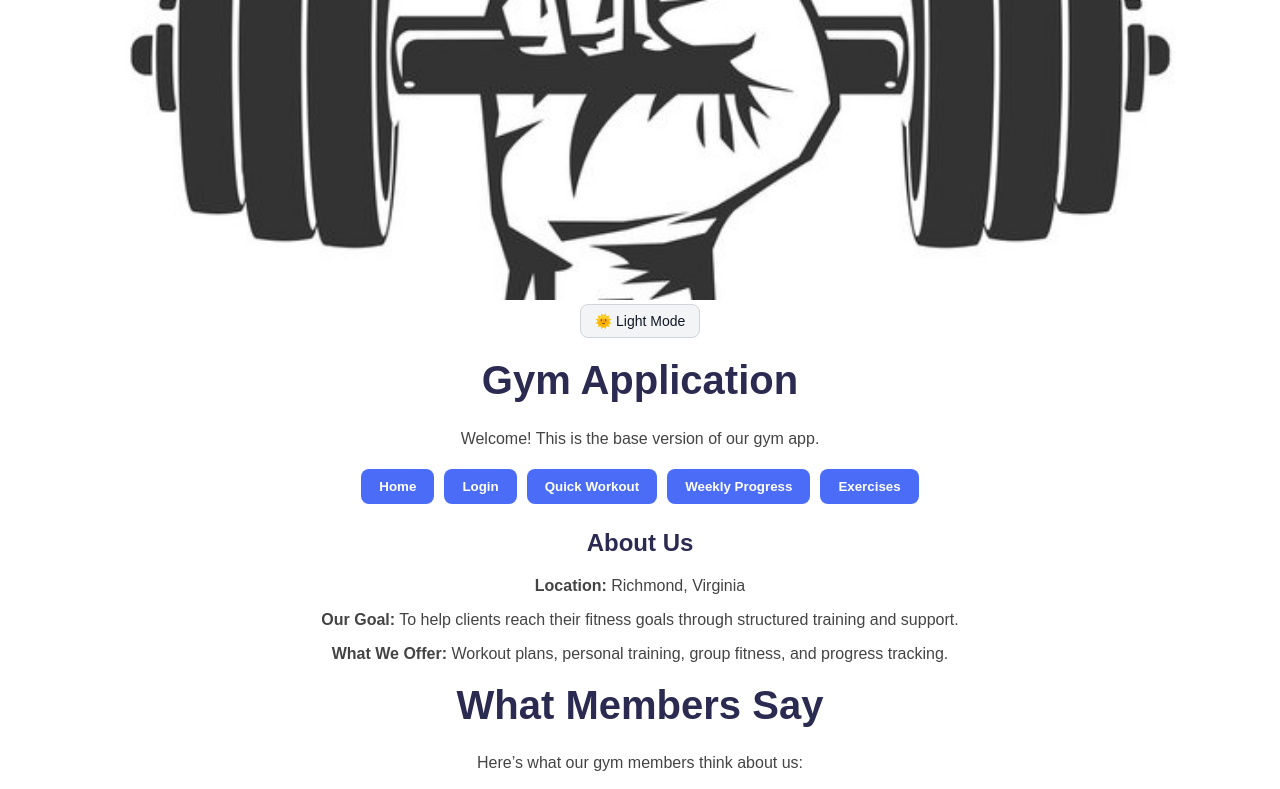
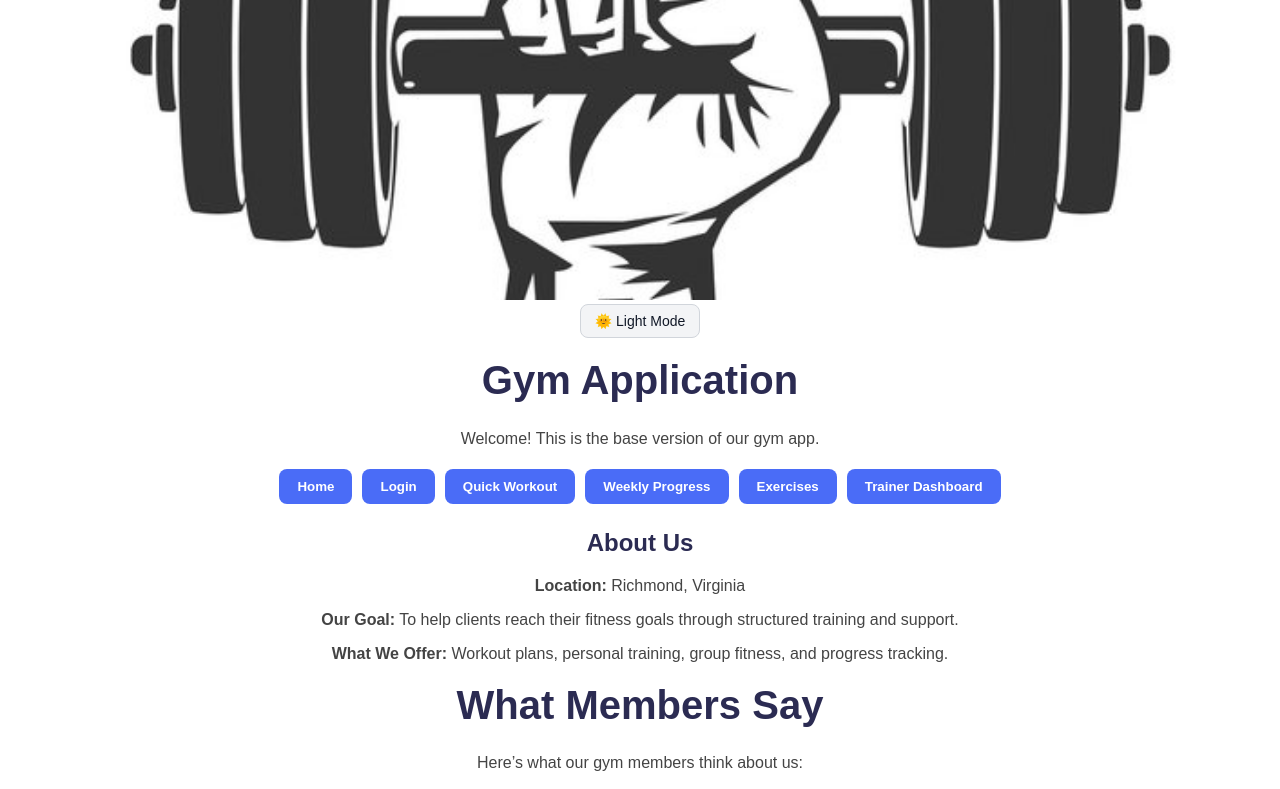
Before and after one commit to s27ath/GYM_UI, a React (Create React App) app in the folder gym_app/: page / in a window 1280 px wide. Shown: the top 789 px of the page. Built offline with nearby package versions, Linux system fonts and the light colour scheme.

Commit message:
updated app

```diff
--- a/gym_app/src/App.js
+++ b/gym_app/src/App.js
@@ -15,10 +15,11 @@ import Reviews from "./components/Reviews";
 import TrainerAvailabilityStatus from "./components/TrainerAvailabilityStatus";
 import QuickWorkout from "./components/Quickworkout";
 import ProgressChart from "./components/ProgressChart";
+import TrainerDashboard from "./components/TrainerDashboard";
 
 function App() {
   const [view, setView] = useState("home");
-  // views → home | login | quick | progress | exercises
+  // views → home | login | quick | progress | exercises | dashboard
 
   return (
     <div className="App">
@@ -29,7 +30,8 @@ function App() {
       {/* Hero Image */}
       <HomeImage />
 
-<DarkModeToggle />
+      {/* Dark Mode Toggle */}
+      <DarkModeToggle />
 
       {/* Main Title */}
       <h1>Gym Application</h1>
@@ -42,6 +44,7 @@ function App() {
         <button onClick={() => setView("quick")}>Quick Workout</button>
         <button onClick={() => setView("progress")}>Weekly Progress</button>
         <button onClick={() => setView("exercises")}>Exercises</button>
+        <button onClick={() => setView("dashboard")}>Trainer Dashboard</button>
       </nav>
 
       {/* ============================ HOME VIEW ============================ */}
@@ -74,7 +77,8 @@ function App() {
       {/* ============================ LOGIN VIEW ============================ */}
       {view === "login" && <LoginPage />}
 
-      {/* ============================ QUICK WORKOUT VIEW ==========================      {view === "quick" && <QuickWorkout />}
+      {/* ============================ QUICK WORKOUT VIEW ============================ */}
+      {view === "quick" && <QuickWorkout />}
 
       {/* ============================ WEEKLY PROGRESS VIEW ============================ */}
       {view === "progress" && <ProgressChart />}
@@ -88,6 +92,9 @@ function App() {
         </>
       )}
 
+      {/* ============================ TRAINER DASHBOARD VIEW ============================ */}
+      {view === "dashboard" && <TrainerDashboard />} {/* ✅ Added */}
+
     </div>
   );
 }
```
